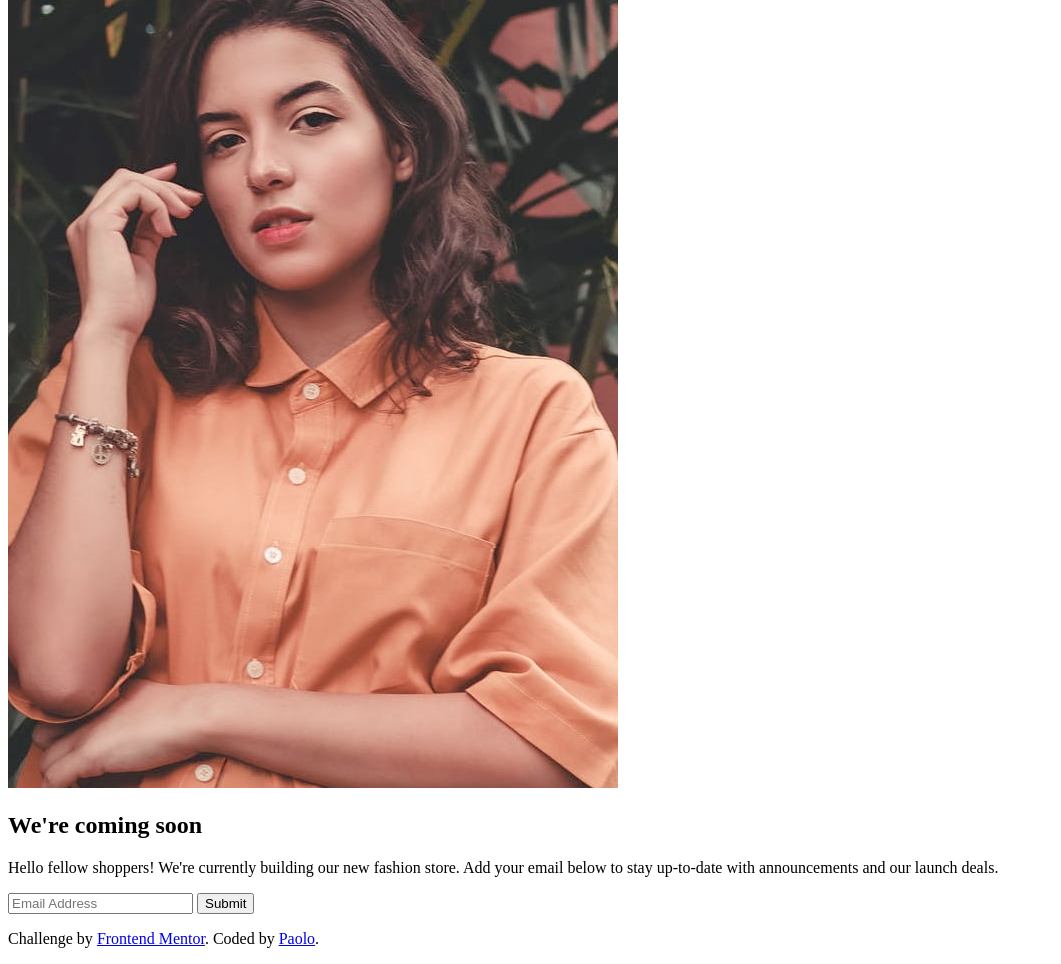
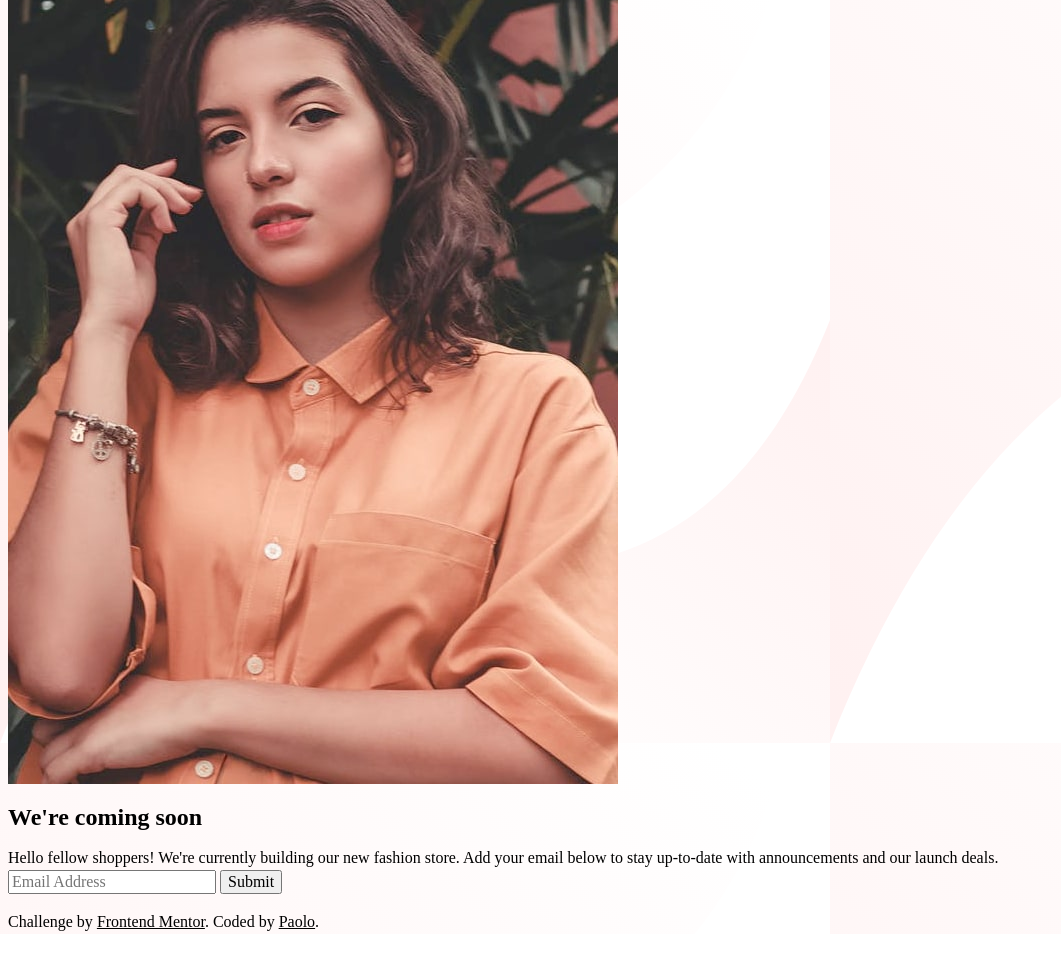
Before and after one commit to plmazze/project-1, a plain HTML site: page index.html in a window 1280 px wide. Shown: the part 57-1021 px from the top of the page, without its empty margins (0-1061 px from the left). After the commit the page ends 991 px from the top, so only its background shows below. Drawn offline with Linux system fonts and the light colour scheme.

Commit message:
add css reset

```diff
--- a/index.html
+++ b/index.html
@@ -28,5 +28,6 @@
       Coded by <a href="#">Paolo</a>.
     </p>
   </footer>
+  <script src="script.js"></script>
 </body>
 </html>
--- a/style.css
+++ b/style.css
@@ -0,0 +1,78 @@
+
+/* Box sizing rules */
+*,
+*::before,
+*::after {
+  box-sizing: border-box;
+}
+
+/* Prevent font size inflation */
+html {
+  -moz-text-size-adjust: none;
+  -webkit-text-size-adjust: none;
+  text-size-adjust: none;
+}
+
+/* Remove default margin in favour of better control in authored CSS */
+body, h1, h2, h3, h4, p,
+figure, blockquote, dl, dd {
+  margin-block-end: 0;
+}
+
+/* Remove list styles on ul, ol elements with a list role, which suggests default styling will be removed */
+ul[role='list'],
+ol[role='list'] {
+  list-style: none;
+}
+
+/* Set core body defaults */
+body {
+  min-height: 100vh;
+  line-height: 1.5;
+}
+
+/* Set shorter line heights on headings and interactive elements */
+h1, h2, h3, h4,
+button, input, label {
+  line-height: 1.1;
+}
+
+/* Balance text wrapping on headings */
+h1, h2,
+h3, h4 {
+  text-wrap: balance;
+}
+
+/* A elements that don't have a class get default styles */
+a:not([class]) {
+  text-decoration-skip-ink: auto;
+  color: currentColor;
+}
+
+/* Make images easier to work with */
+img,
+picture {
+  max-width: 100%;
+  display: block;
+}
+
+/* Inherit fonts for inputs and buttons */
+input, button,
+textarea, select {
+  font-family: inherit;
+  font-size: inherit;
+}
+
+/* Make sure textareas without a rows attribute are not tiny */
+textarea:not([rows]) {
+  min-height: 10em;
+}
+
+/* Anything that has been anchored to should have extra scroll margin */
+:target {
+  scroll-margin-block: 5ex;
+}
+
+body {
+  background-image: url('images/bg-pattern-desktop.svg')
+}
```
